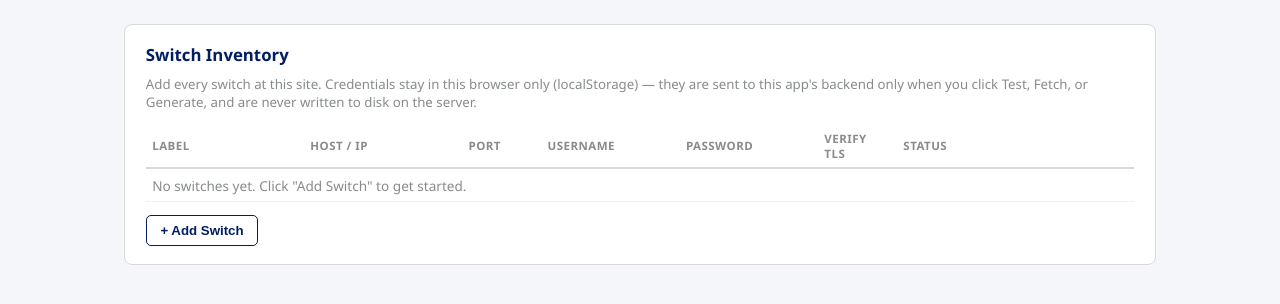
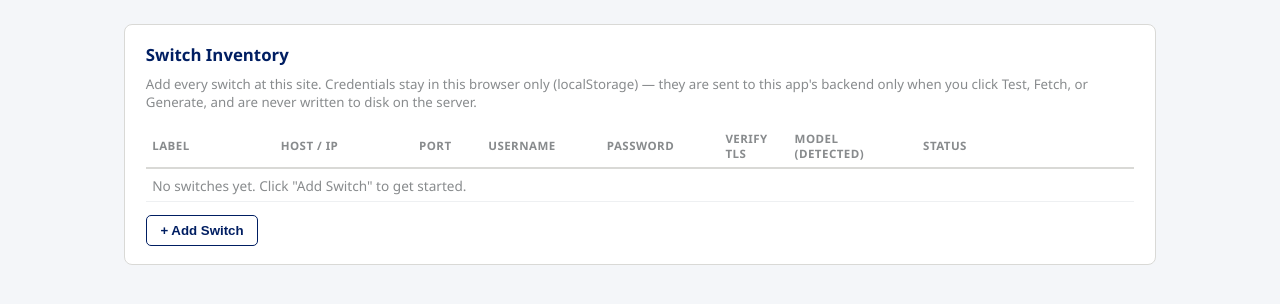
Before and after one commit to njrc88-div/m4300-site-report, a FastAPI app: page / in a window 1280 px wide. Shown: the part 114-418 px from the top of the page. Run offline with FastAPI, Linux system fonts and the light colour scheme.

Commit message:
Add M4250 support: running-config export, detected model display
The M4250 REST API doc set shares almost the same endpoints/schemas as
the M4300 set (device_config, download, download_status are the only
additions), so no per-model branching was needed for existing modules -
the existing camelCase/snake_case fallback in netgear_client.py already
covers real-world response drift on either family.

Adds a new Running Configuration module (/device_config?file=running-config),
off by default and reported per-module rather than blocking the whole
report if a switch doesn't support it. The Switches tab now shows the
model/firmware detected by Test Connection, and that's carried through
to the Explorer switch dropdown and Report Builder switch chips so it's
clear which physical unit each entry is.

```diff
--- a/app/netgear_client.py
+++ b/app/netgear_client.py
@@ -211,6 +211,25 @@ class NetgearClient:
         data = await self._request("GET", "/fdbs")
         return _as_list(_unwrap(data, "fdb_stats", "fdbStats"))
 
+    # -- Running configuration export ----------------------------------------
+    # Documented for the M4250 API (not the M4300 doc set we started from),
+    # but real firmware doesn't reliably match either spec - callers should
+    # treat failure here as "not supported on this switch", not a hard error.
+
+    async def get_device_config(self, file: str = "running-config") -> list[str]:
+        data = await self._request("GET", "/device_config", params={"file": file})
+        wrapper = _unwrap(data, "Device-Config", "deviceConfig", "device_config")
+        if isinstance(wrapper, list):
+            return wrapper
+        if isinstance(wrapper, dict):
+            for key in ("Device-config", "Device-Config", "deviceConfig", "device_config"):
+                if key in wrapper:
+                    return wrapper[key]
+            for value in wrapper.values():
+                if isinstance(value, list):
+                    return value
+        return []
+
 
 def _as_list(data) -> list[dict]:
     """The spec is inconsistent about whether list endpoints return an
--- a/app/static/index.html
+++ b/app/static/index.html
@@ -36,14 +36,15 @@
       <table class="switch-table" id="switch-table">
         <thead>
           <tr>
-            <th style="width:16%">Label</th>
-            <th style="width:16%">Host / IP</th>
-            <th style="width:8%">Port</th>
-            <th style="width:14%">Username</th>
-            <th style="width:14%">Password</th>
-            <th style="width:8%">Verify TLS</th>
-            <th style="width:14%">Status</th>
-            <th style="width:10%"></th>
+            <th style="width:13%">Label</th>
+            <th style="width:14%">Host / IP</th>
+            <th style="width:7%">Port</th>
+            <th style="width:12%">Username</th>
+            <th style="width:12%">Password</th>
+            <th style="width:7%">Verify TLS</th>
+            <th style="width:13%">Model (detected)</th>
+            <th style="width:13%">Status</th>
+            <th style="width:9%"></th>
           </tr>
         </thead>
         <tbody id="switch-tbody"></tbody>
--- a/app/static/js/app.js
+++ b/app/static/js/app.js
@@ -33,6 +33,8 @@
       username: "",
       password: "",
       verify_tls: false,
+      model: "",
+      firmware: "",
       status: "pending",
       statusMsg: "",
     };
@@ -72,7 +74,7 @@
     tbody.innerHTML = "";
     if (switches.length === 0) {
       const tr = document.createElement("tr");
-      tr.innerHTML = `<td colspan="8" class="empty-state">No switches yet. Click "Add Switch" to get started.</td>`;
+      tr.innerHTML = `<td colspan="9" class="empty-state">No switches yet. Click "Add Switch" to get started.</td>`;
       tbody.appendChild(tr);
       return;
     }
@@ -86,6 +88,7 @@
         <td><input type="text" data-field="username" value="${escapeAttr(sw.username)}" placeholder="admin"></td>
         <td><input type="password" data-field="password" value="${escapeAttr(sw.password)}"></td>
         <td style="text-align:center"><input type="checkbox" data-field="verify_tls" ${sw.verify_tls ? "checked" : ""}></td>
+        <td class="model-cell">${modelCell(sw)}</td>
         <td>${statusPill(sw)}</td>
         <td style="display:flex; gap:0.35rem;">
           <button class="btn secondary test-btn" style="padding:0.3rem 0.5rem;">Test</button>
@@ -112,15 +115,20 @@
   }
 
   function statusPill(sw) {
-    if (sw.status === "ok") return `<span class="status-pill ok">&#10003; ${escapeHtml(sw.statusMsg || "Connected")}</span>`;
+    if (sw.status === "ok") return `<span class="status-pill ok">&#10003; Connected</span>`;
     if (sw.status === "fail") return `<span class="status-pill fail" title="${escapeAttr(sw.statusMsg)}">&#10007; Failed</span>`;
     if (sw.status === "testing") return `<span class="status-pill pending"><span class="spinner" style="border-top-color:#888;border-color:rgba(0,0,0,0.15)"></span> Testing...</span>`;
     return `<span class="status-pill pending">Not tested</span>`;
   }
 
+  function modelCell(sw) {
+    if (!sw.model) return `<span class="empty-state" style="padding:0">Run Test &rarr;</span>`;
+    return `<div style="font-weight:600">${escapeHtml(sw.model)}</div><div style="color:var(--gray-muted);font-size:0.75rem">${escapeHtml(sw.firmware || "")}</div>`;
+  }
+
   async function testConnection(sw, tr) {
     sw.status = "testing";
-    tr.querySelector("td:nth-child(7)").innerHTML = statusPill(sw);
+    tr.querySelector("td:nth-child(8)").innerHTML = statusPill(sw);
     try {
       const resp = await fetch("/api/test-connection", {
         method: "POST",
@@ -129,12 +137,18 @@
       });
       const data = await resp.json();
       sw.status = data.success ? "ok" : "fail";
-      sw.statusMsg = data.success ? `${data.model || ""} ${data.firmware || ""}`.trim() : data.message;
+      sw.statusMsg = data.success ? "Connected" : data.message;
+      if (data.success) {
+        sw.model = data.model || sw.model;
+        sw.firmware = data.firmware || sw.firmware;
+      }
     } catch (err) {
       sw.status = "fail";
       sw.statusMsg = String(err);
     }
-    tr.querySelector("td:nth-child(7)").innerHTML = statusPill(sw);
+    saveSwitches();
+    tr.querySelector(".model-cell").innerHTML = modelCell(sw);
+    tr.querySelector("td:nth-child(8)").innerHTML = statusPill(sw);
   }
 
   function toSwitchPayload(sw) {
@@ -160,7 +174,10 @@
     const sel = document.getElementById("explore-switch");
     sel.innerHTML = switches
       .filter((s) => s.host)
-      .map((s) => `<option value="${s.id}">${escapeHtml(s.name || s.host)} (${escapeHtml(s.host)})</option>`)
+      .map((s) => {
+        const label = `${s.name || s.host} (${s.host}${s.model ? " · " + s.model : ""})`;
+        return `<option value="${s.id}">${escapeHtml(label)}</option>`;
+      })
       .join("") || `<option value="">No switches saved yet</option>`;
   }
 
@@ -209,7 +226,7 @@
     el.innerHTML = usable
       .map(
         (s) => `<div class="switch-chip ${selectedSwitchIds.has(s.id) ? "selected" : ""}" data-id="${s.id}">
-          ${escapeHtml(s.name || s.host)}
+          ${escapeHtml(s.name || s.host)}${s.model ? ` <span style="opacity:0.7">· ${escapeHtml(s.model)}</span>` : ""}
         </div>`
       )
       .join("");
```
Also changed, not shown: app/modules.py (+9 -0 lines), app/templates/report.html (+10 -0 lines), README.md.
